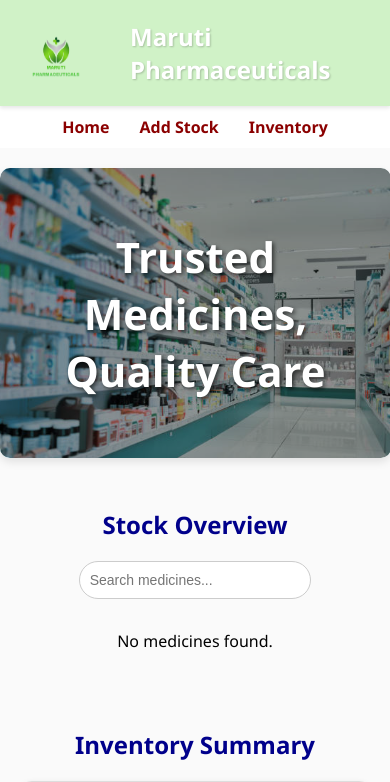
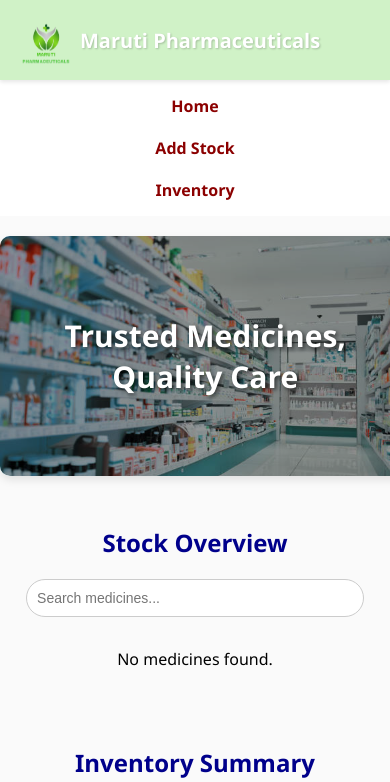
Before and after one commit to prashantmeni/maruti_pharmacietucals_hosur, a plain HTML site: page index.html in a window 390 px wide. Shown: the top 782 px of the page. Drawn offline with Linux system fonts and the light colour scheme.

Commit message:
Update index.html

```diff
--- a/index.html
+++ b/index.html
@@ -2,6 +2,7 @@
 <html lang="en">
 <head>
     <meta charset="UTF-8">
+    <meta name="viewport" content="width=device-width, initial-scale=1.0">
     <title>Maruti Pharmaceuticals</title>
     <style>
         body {
@@ -188,6 +189,51 @@
             border-top: 1px solid #ddd;
         }
 
+        @media (max-width: 768px) {
+    /* Styles for tablets and smaller devices */
+    #head {
+        flex-direction: column;
+        align-items: flex-start;
+        gap: 10px;
+        padding: 15px 20px;
+    }
+    #head h1 {
+        font-size: 20px;
+    }
+    #head-left {
+        gap: 10px;
+    }
+    .navbar ul {
+        flex-direction: column;
+        align-items: center;
+        gap: 10px;
+    }
+    .navbar li {
+        margin: 5px 0;
+    }
+    .slider {
+        height: 200px;
+        font-size: 20px;
+        width: 95%;
+    }
+    .search-box input {
+        width: 90%;
+    }
+    #stockContainer {
+        justify-content: center;
+    }
+    .stock-card {
+        width: 100%;
+        max-width: 300px;
+    }
+    .summary-grid {
+        grid-template-columns: 1fr;
+    }
+    .summary-card {
+        padding: 15px;
+    }
+}
+
 
 
     </style>
```
